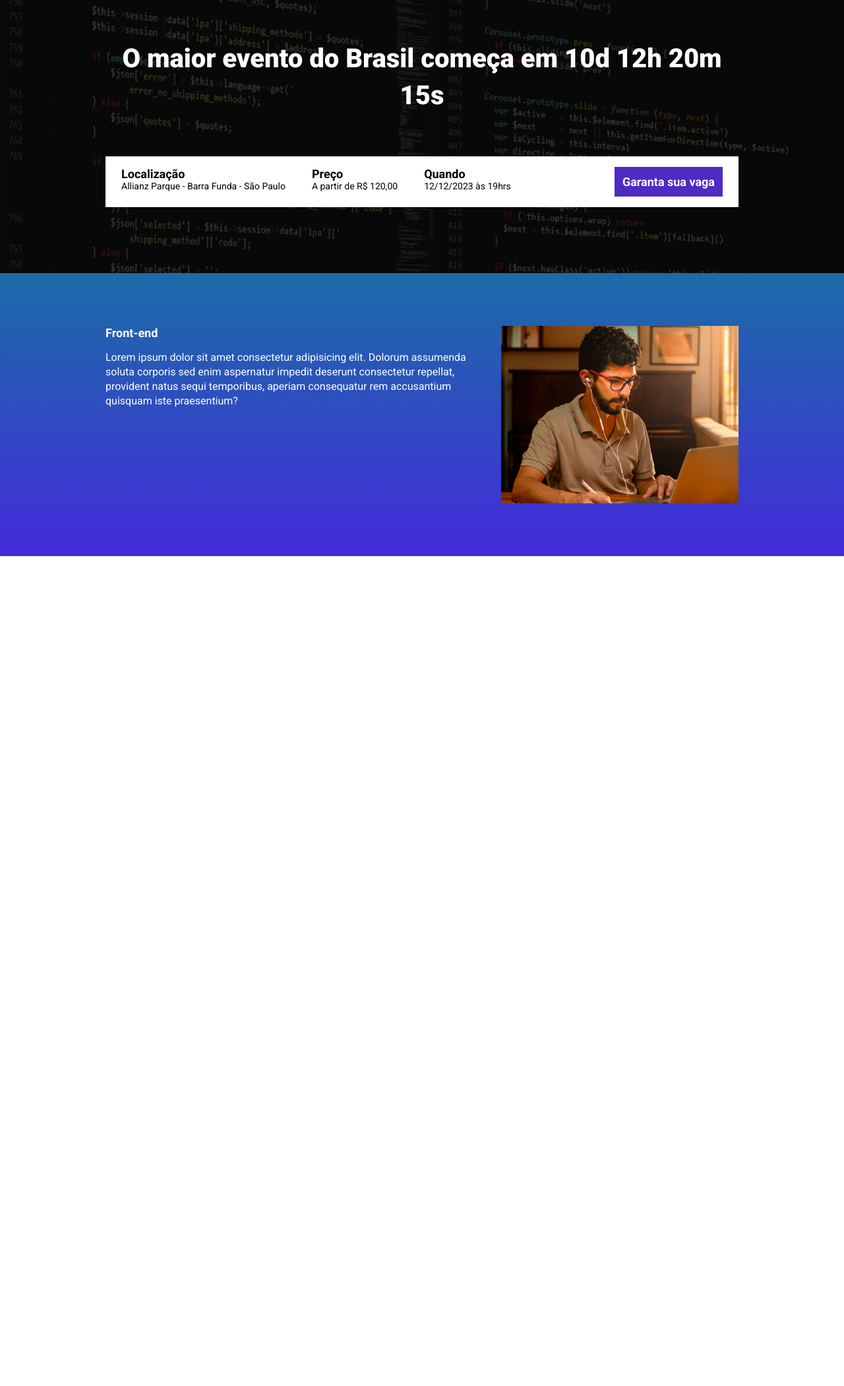
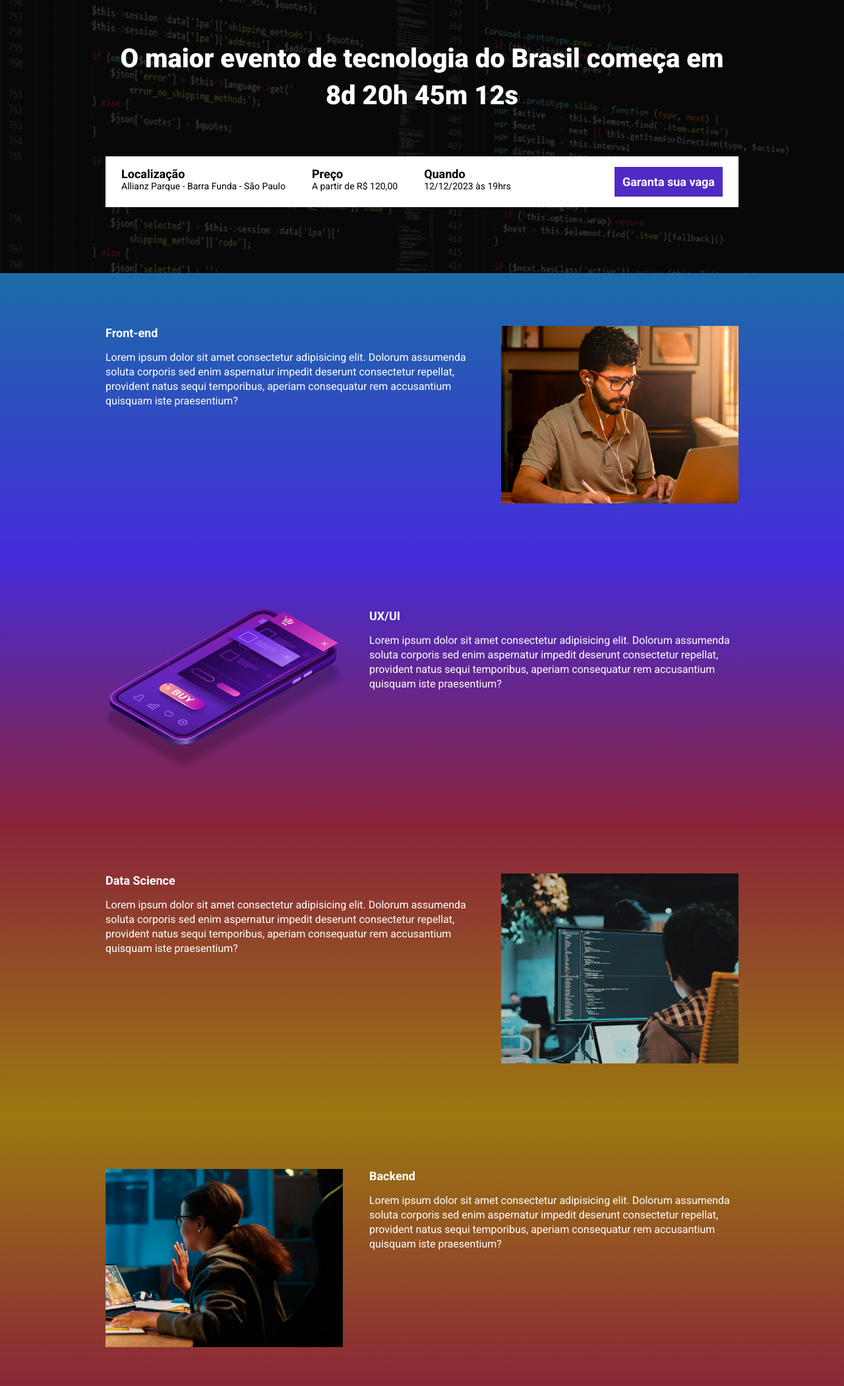
Before and after one commit to Cawesi/ebac_tech_talks, a website built with Parcel: page src/index.html in a window 1280 px wide. Shown: the part 147-2248 px from the top of the page at 66% size. Before the commit the page ends 990 px from the top, so only its background shows below. Built offline with nearby package versions, Linux system fonts and the light colour scheme.

Commit message:
Criando a contagem regressiva

```diff
--- a/package.json
+++ b/package.json
@@ -2,9 +2,10 @@
   "name": "ebac_news",
   "version": "1.0.0",
   "description": "",
-  "main": "index.js",
+  "main": "main.js",
   "scripts": {
     "dev": "parcel src/index.html src/styles/main.scss src/js/main.js",
+    "build": "parcel build ./src/index.html",
     "test": "echo \"Error: no test specified\" && exit 1"
   },
   "keywords": [],
--- a/src/index.html
+++ b/src/index.html
@@ -10,7 +10,9 @@
     <link rel="preconnect" href="https://fonts.googleapis.com">
     <link rel="preconnect" href="https://fonts.gstatic.com" crossorigin>
     <link href="https://fonts.googleapis.com/css2?family=Roboto:wght@400;700;900&display=swap" rel="stylesheet">
+
     <link rel="stylesheet" href="./styles/main.scss">
+    <link rel="stylesheet" href="https://unpkg.com/aos@next/dist/aos.css" />
 
 </head>
 <body>
@@ -20,7 +22,8 @@
             <img src="./images/ebac_logo.svg" class="hero__logo" alt="EBAC">
 
             <p class="hero__text">
-                O maior evento do Brasil começa em 10d 12h 20m 15s
+                O maior evento de tecnologia do Brasil começa em
+                <span id="contador"></span>
             </p>
 
             <div class="infos-bar">
@@ -54,8 +57,8 @@
         </div>
     </header>
 
-    <section class="event">
-        <div class="container">
+    <section class="event event--frontend">
+        <div class="container" data-aos="fade-right">
             <div class="event__details">
                 <h2 class="event__details__title">Front-end</h2>
                 <p class="event__details__description">
@@ -67,6 +70,46 @@
         </div>
     </section>
 
+    <section class="event event--ux-ui event--image-left">
+        <div class="container"  data-aos="fade-left">
+            <div class="event__details">
+                <h2 class="event__details__title">UX/UI</h2>
+                <p class="event__details__description">
+                    Lorem ipsum dolor sit amet consectetur adipisicing elit. Dolorum assumenda soluta corporis sed enim aspernatur impedit deserunt consectetur repellat, provident natus sequi temporibus, aperiam consequatur rem accusantium quisquam iste praesentium?
+                </p>
+            </div>
+
+            <img src="./images/ui-ux.png" class="event__image" alt="Ux - Ui">
+        </div>
+    </section>
+
+    <section class="event event--data-science">
+        <div class="container" data-aos="fade-right">
+            <div class="event__details">
+                <h2 class="event__details__title">Data Science</h2>
+                <p class="event__details__description">
+                    Lorem ipsum dolor sit amet consectetur adipisicing elit. Dolorum assumenda soluta corporis sed enim aspernatur impedit deserunt consectetur repellat, provident natus sequi temporibus, aperiam consequatur rem accusantium quisquam iste praesentium?
+                </p>
+            </div>
+
+            <img src="./images/data.png" class="event__image" alt="Data Science">
+        </div>
+    </section>
+
+    <section class="event event--backend event--image-left">
+        <div class="container" data-aos="fade-left">
+            <div class="event__details">
+                <h2 class="event__details__title">Backend</h2>
+                <p class="event__details__description">
+                    Lorem ipsum dolor sit amet consectetur adipisicing elit. Dolorum assumenda soluta corporis sed enim aspernatur impedit deserunt consectetur repellat, provident natus sequi temporibus, aperiam consequatur rem accusantium quisquam iste praesentium?
+                </p>
+            </div>
+
+            <img src="./images/backend.png" class="event__image" alt="Backend">
+        </div>
+    </section>
+
+    <script src="https://unpkg.com/aos@next/dist/aos.js"></script>
     <script src="./js/main.js"></script>
 </body>
 </html>
--- a/src/js/main.js
+++ b/src/js/main.js
@@ -1 +1,28 @@
-console.log("Olá Mundo!");
+AOS.init();
+
+const dataEvento = new Date("Jun 5, 2023 19:00:00");
+const timeStampEvento = dataEvento.getTime();
+
+const contaTempo = setInterval(function(){
+    const agora = new Date();
+    const timeStampAtual = agora.getTime();
+
+    const distanciaEvento = timeStampEvento - timeStampAtual;
+
+    const diasEmMilesegundos = 1000 * 60 * 60 * 24;
+    const horaEmMinuto = 1000 * 60 * 60;
+    const minutosEmMs = 1000 * 60;
+
+    const dias = Math.floor(distanciaEvento / diasEmMilesegundos);
+    const horas = Math.floor((distanciaEvento % diasEmMilesegundos) / horaEmMinuto);
+    const minutos = Math.floor((distanciaEvento % horaEmMinuto) / minutosEmMs);
+    const segundosAteEvento = Math.floor((distanciaEvento / minutosEmMs) / 1000);
+
+    document.getElementById('contador').innerHTML = `${dias}d ${horas}h ${minutos}m ${segundosAteEvento}s`;
+
+    if (distanciaEvento < 0) {
+        clearInterval(contaTempo);
+        document.getElementById('contador').innerHTML = "Evento expirado."
+    }
+
+}, 1000);
--- a/src/styles/_hero.scss
+++ b/src/styles/_hero.scss
@@ -1,3 +1,5 @@
+@use './components/variables';
+
 .hero {
     padding-top: 64px;
     padding-bottom: 100px;
@@ -16,7 +18,7 @@
         left: 0;
         width: 100%;
         height: 100%;
-        background-color: #000;
+        background-color: variables.$secondaryTextColor;
 
         content: "";
         opacity: .7;
--- a/src/styles/components/_buttons.scss
+++ b/src/styles/components/_buttons.scss
@@ -1,3 +1,5 @@
+@use 'variables';
+
 .button {
     padding: 12px;
     font-size: 18px;
@@ -8,7 +10,7 @@
 
     &--primary {
         color: #fff;
-        background-color: #4F2AC3;
+        background-color: variables.$purple;
     }
 
     @media (max-width: 640px) {
--- a/src/styles/components/_event.scss
+++ b/src/styles/components/_event.scss
@@ -1,9 +1,35 @@
+@use 'variables';
+
+
+
 .event {
     padding: 80px 0;
-    background-image: linear-gradient(180deg, #1B6CA7, #442BDB);
+
+    &--frontend {
+        background-image: linear-gradient(180deg, variables.$blue1, variables.$blue2);
+    }
+
+    &--ux-ui {
+        background-image: linear-gradient(180deg, variables.$blue2, variables.$pink);
+    }
+
+    &--data-science {
+        background-image: linear-gradient(180deg, variables.$pink, variables.$yellow);
+    }
+
+    &--backend {
+        background-image: linear-gradient(180deg, variables.$yellow, variables.$pink);
+    }
+
+    &--image-left {
+        .container {
+            flex-direction: row-reverse;
+        }
+    }
 
     .container {
         display: flex;
+        gap: 40px;
     }
 
     &__image {
@@ -11,7 +37,6 @@
     }
 
     &__details {
-        margin-right: 40px;
 
         &__title {
             font-size: 18px;
--- a/src/styles/components/_infos_bar.scss
+++ b/src/styles/components/_infos_bar.scss
@@ -1,6 +1,8 @@
+@use 'variables';
+
 .infos-bar {
     padding: 16px 24px;
-    background-color: #fff;
+    background-color: variables.$textColor;
     display: flex;
     justify-content: space-between;
 
@@ -10,10 +12,10 @@
 
         &__item {
             font-size: 14px;
-            color: #000;
+            color: variables.$secondaryTextColor;
 
             b {
-                color: #000;
+                color: variables.$secondaryTextColor;
                 font-size: 18px;
                 display: block;
             }
--- /dev/null
+++ b/src/styles/components/_variables.scss
@@ -0,0 +1,8 @@
+$textColor: #fff;
+$secondaryTextColor: #000;
+
+$blue1: #1B6CA7;
+$blue2: #442BDB;
+$pink: #89223B;
+$yellow: #9C7910;
+$purple: #4F2AC3;
--- a/src/styles/main.scss
+++ b/src/styles/main.scss
@@ -2,6 +2,7 @@
 @use './components/infos_bar';
 @use './components/buttons';
 @use './components/event';
+@use './components/variables';
 
 * {
     margin: 0;
```
